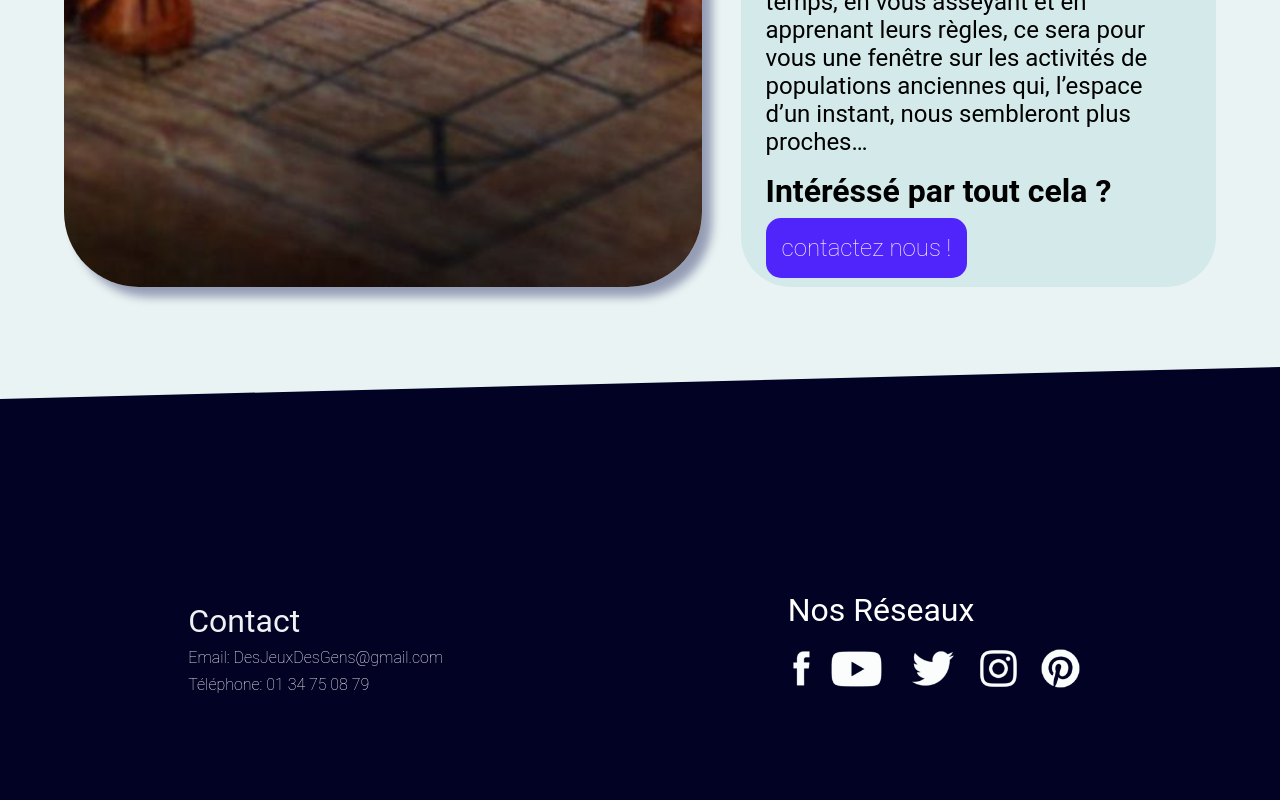
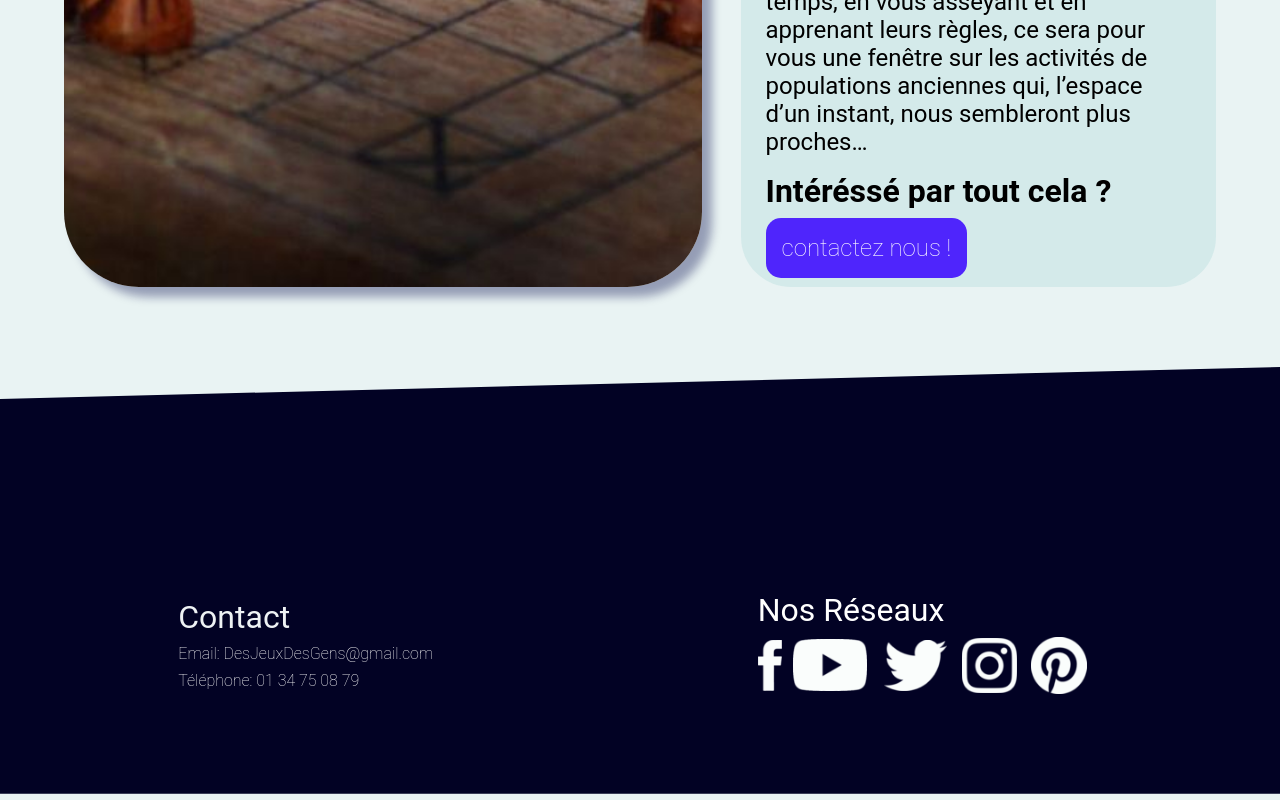
Before and after one commit to Kouadriak/Des-Jeux-et-Des-Gens, a plain HTML site: page Jeux_anciens.html in a window 1280 px wide. Shown: the part 984-1784 px from the top of the page. Drawn offline with Linux system fonts and the light colour scheme; a web font is replaced by a local one.

Commit message:
Update socials sizing method

```diff
--- a/style_pages_informations.css
+++ b/style_pages_informations.css
@@ -270,9 +270,15 @@ footer li
   align-items: center;
 }
 
+.socials ul li
+{
+  margin-right: 0.5rem
+}
+
 .socials img
 {
-  scale: 0.6;
+  /*scale: 0.6;*/
+  width: 90%;
   transition: all .2s ease-in-out;
 }
 
```
